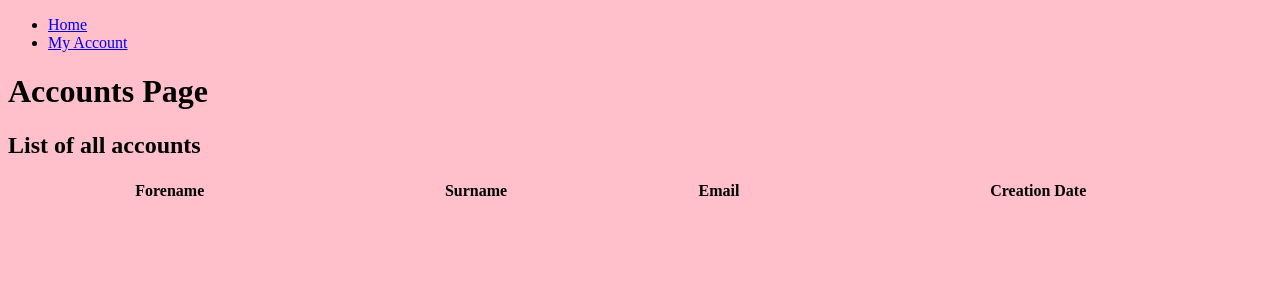
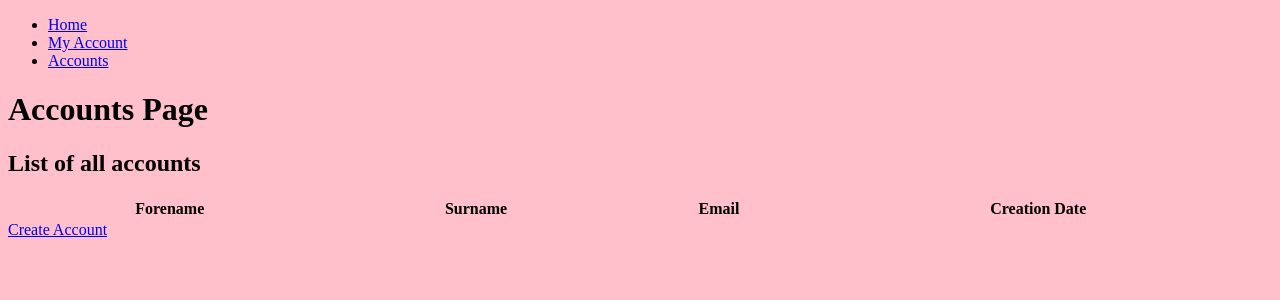
Before and after one commit to njs91/Dolphin, a Django app: page /accounts in a window 1280 px wide. Shown: the top 300 px of the page. Run offline with Django 3.2, Linux system fonts and the light colour scheme; lists and menus that the app fills with data are empty.

Commit message:
create account - now CRUD for account is done

```diff
--- a/app/accounts/forms.py
+++ b/app/accounts/forms.py
@@ -5,6 +5,6 @@ from .models import Account
 class AccountForm(ModelForm):
     class Meta:
         model = Account  # which model we're building a form for
-        # form will now show all fields from Account model
+        # form will now show relevant fields from Account model
         fields = ['email', 'username', 'first_name', 'last_name']
         # fields = '__all__'  # form will now show all fields from Account model
--- a/app/accounts/templates/accounts/account_list.html
+++ b/app/accounts/templates/accounts/account_list.html
@@ -24,4 +24,6 @@
     {% endfor %}
   </table>
 
+  <a href="{% url 'create_account' %}">Create Account</a>
+
 {% endblock %}
--- a/app/accounts/templates/accounts/navbar.html
+++ b/app/accounts/templates/accounts/navbar.html
@@ -5,4 +5,7 @@
     <li>
         <a href="/account">My Account</a>
     </li>
+    <li>
+        <a href="/accounts">Accounts</a>
+    </li>
 </ul>
--- a/app/accounts/urls.py
+++ b/app/accounts/urls.py
@@ -6,5 +6,6 @@ urlpatterns = [
     path('account/<str:pk>/', views.get_account, name="get_account"),
     path('account/<str:pk>/edit/', views.edit_account,
          name="edit_account"),
-    path('account/<str:pk>/delete/', views.delete_account, name="delete_account")
+    path('account/<str:pk>/delete/', views.delete_account, name="delete_account"),
+    path('account/create', views.create_account, name="create_account")
 ]
--- a/app/accounts/views.py
+++ b/app/accounts/views.py
@@ -41,3 +41,16 @@ def delete_account(request, pk):
 
     context = {'account': account}
     return render(request, 'accounts/delete.html', context)
+
+
+def create_account(request):
+    form = AccountForm()
+
+    if request.method == 'POST':
+        form = AccountForm(request.POST)
+        if form.is_valid():
+            form.save()
+            return redirect('/')
+
+    context = {'form': form}
+    return render(request, 'accounts/create_account.html', context)
```
Also changed, not shown: app/accounts/templates/accounts/create_account.html (added, +13 -0 lines).
